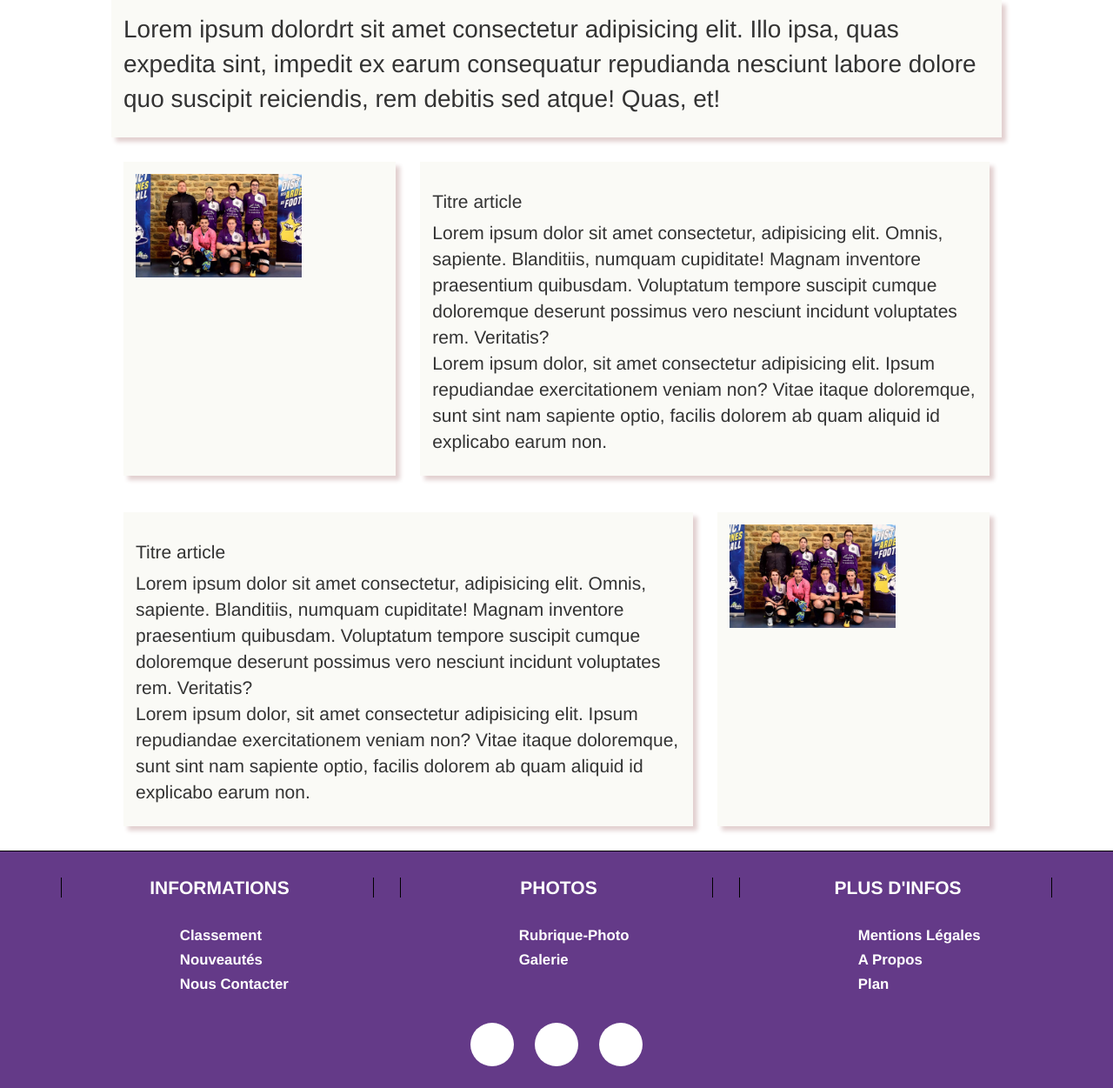
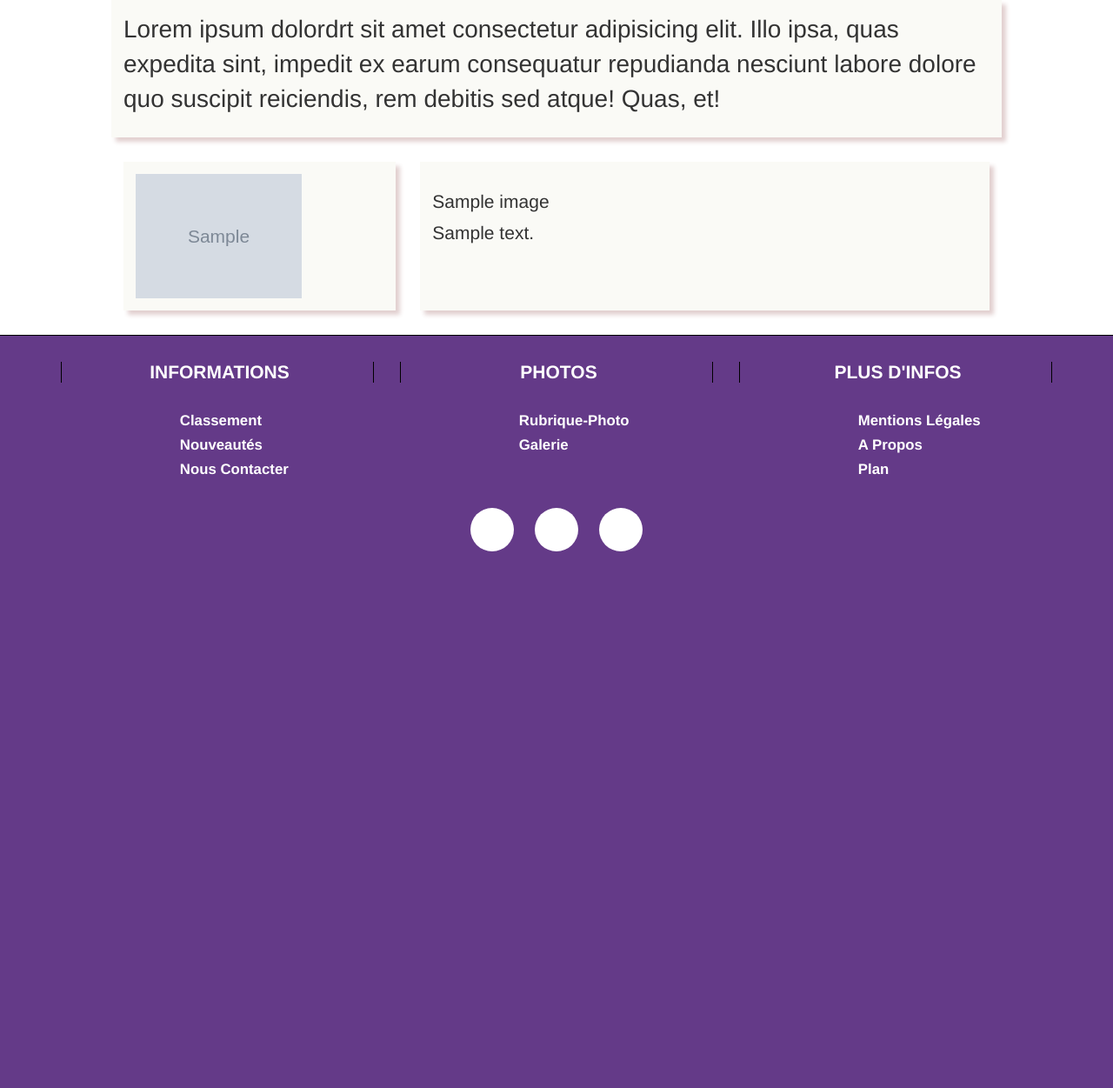
Before and after one commit to Jcollart/RUCBY, a PHP site: page /news.php in a window 1280 px wide. Shown: the part 644-1895 px from the top of the page at 87% size. After the commit the page ends 1278 px from the top, so only its background shows below. Run offline with PHP 8.4, Linux system fonts and the light colour scheme; tables that the repository leaves empty or names only in its code hold one stand-in row (values such as "Sample post"); grey boxes marked "Sample" are stand-in pictures; some libraries are stand-ins or nearby versions; some web fonts are replaced.

Commit message:
modif back

```diff
--- a/news.php
+++ b/news.php
@@ -13,12 +13,26 @@
     <?php include('header.php'); ?>
 
     <!--HEADER NEWS-->
+    <?php
+  try
+  {
+    // On se connecte à MySQL
+    $bdd = new PDO('mysql:host=localhost;dbname=futsal;charset=UTF8', 'root', '');
+
+  }
+  catch(Exception $e)
+  {
+    // En cas d'erreur, on affiche un message et on arrête tout
+          die('Erreur : '.$e->getMessage());
+  }
+  ?>
 
     <div id="header_news">
         <div id="cadre_titre">
             <h1>LES NEWS</h1>
         </div>
     </div>
+
 
 
     <!---TEXTE PRESENTATION DE LA RUBRIQUE NEWS ---->
@@ -28,44 +42,39 @@
             consequatur repudianda nesciunt labore dolore quo suscipit reiciendis, rem debitis sed atque! Quas, et!
         </p>
     </div>
+    <?php
+
+$requete = $bdd->query ("SELECT * FROM appartenir, news, image where news.id_news = appartenir.id_news AND image.id_image = appartenir.id_image ");
+
+
+while  ($resultat = $requete->fetch())
+{
+
+
+?>
+
 
     <!--- ARTICLE NEWS --->
     <article id=news>
 
-        <div id=image_article><img src="images/futsal.jpg"></div>
+
+
+        <div id=image_article><img src="images/<?php echo $resultat['nom_image']; ?>"></div>
         <div id=contenu_article>
-            <h1>Titre article</h1>
-            <p>Lorem ipsum dolor sit amet consectetur, adipisicing elit. Omnis, sapiente. Blanditiis, numquam
-                cupiditate! Magnam inventore
-                praesentium quibusdam. Voluptatum tempore suscipit cumque doloremque deserunt possimus vero nesciunt
-                incidunt voluptates rem. Veritatis?<br>
-                Lorem ipsum dolor, sit amet consectetur adipisicing elit. Ipsum repudiandae exercitationem veniam non?
-                Vitae itaque doloremque, sunt sint nam sapiente optio, facilis dolorem ab quam aliquid id explicabo
-                earum non.
+            <h1><?php echo $resultat['titre_news']; ?></h1>
+            <p><?php echo $resultat['description_news']; ?>
 
             </p>
         </div>
 
       </article>
+      <?php
+  }
 
-  <article id=news>
+$requete->closeCursor(); // Termine le traitement de la requête
 
+?>
 
-      <div id=contenu_article>
-          <h1>Titre article</h1>
-          <p>Lorem ipsum dolor sit amet consectetur, adipisicing elit. Omnis, sapiente. Blanditiis, numquam
-              cupiditate! Magnam inventore
-              praesentium quibusdam. Voluptatum tempore suscipit cumque doloremque deserunt possimus vero nesciunt
-              incidunt voluptates rem. Veritatis?<br>
-              Lorem ipsum dolor, sit amet consectetur adipisicing elit. Ipsum repudiandae exercitationem veniam non?
-              Vitae itaque doloremque, sunt sint nam sapiente optio, facilis dolorem ab quam aliquid id explicabo
-              earum non.
-
-          </p>
-      </div>
-      <div id=image_article><img src="images/futsal.jpg"></div>
-
-  </article>
 
 
 
```
